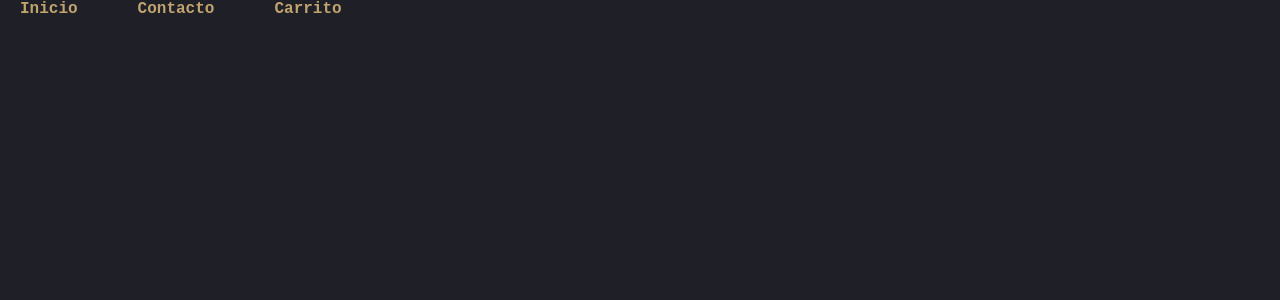
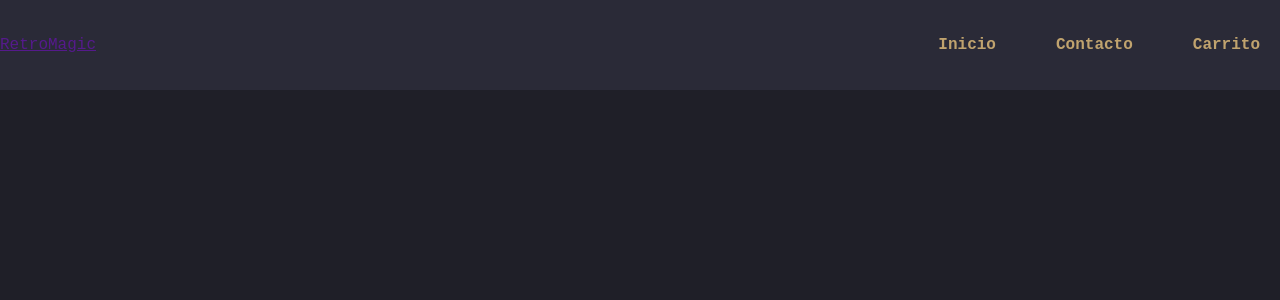
Before and after one commit to FedericoLazarte/retro-magic, a React (Vite) app: page / in a window 1280 px wide. Shown: the top 300 px of the page. Built offline with nearby package versions, Linux system fonts and the light colour scheme.

Commit message:
Agregando componente Header

```diff
--- a/src/App.jsx
+++ b/src/App.jsx
@@ -1,10 +1,10 @@
 import "./App.css";
-import Nav from "./components/layout/nav/Nav";
+import Header from "./components/layout/header/Header";
 
 function App() {
   return (
     <>
-      <Nav />
+      <Header />
     </>
   );
 }
--- /dev/null
+++ b/src/components/layout/header/Header.jsx
@@ -0,0 +1,16 @@
+import Nav from "../nav/Nav";
+import styles from "./Header.module.css";
+
+function Header() {
+  return (
+    <header className={styles.header}>
+      {/*Provicional*/}
+      <div>
+        <a href="">RetroMagic</a>
+      </div>
+      <Nav />
+    </header>
+  );
+}
+
+export default Header;
--- /dev/null
+++ b/src/components/layout/header/Header.module.css
@@ -0,0 +1,8 @@
+.header {
+  background: var(--secondary-background);
+  width: 100%;
+  display: flex;
+  justify-content: space-between;
+  align-items: center;
+  height: 9rem;
+}
--- a/src/index.css
+++ b/src/index.css
@@ -1,7 +1,10 @@
 :root {
   --main-background: #1f1f28;
+  --secondary-background: #2a2a37;
   --main-color: #c0a36e;
   --main-font: "Roboto Mono", monospace;
+  --secondary-font: "Press start 2P", system-ui;
+  --bnt-color: #7e9cd8;
 }
 
 * {
@@ -26,3 +29,21 @@ body {
   flex-direction: column;
   min-height: 100vh;
 }
+
+h1 {
+  font-family: var(--secondary-font);
+  font-size: 4rem;
+  font-weight: 800;
+  line-height: 1.15;
+  margin: 3rem 0;
+  text-align: center;
+}
+
+h2 {
+  font-family: var(--secondary-font);
+  font-size: 2.4rem;
+  font-weight: 700;
+  line-height: 1.2;
+  text-align: center;
+  margin: 3rem 0;
+}
```
